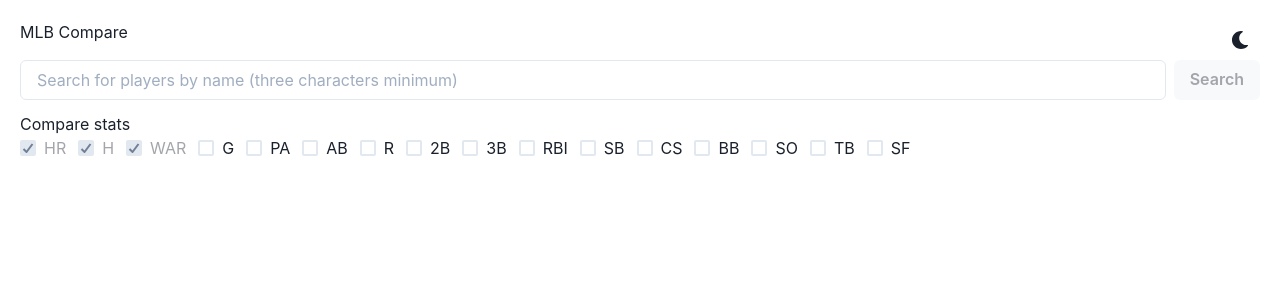
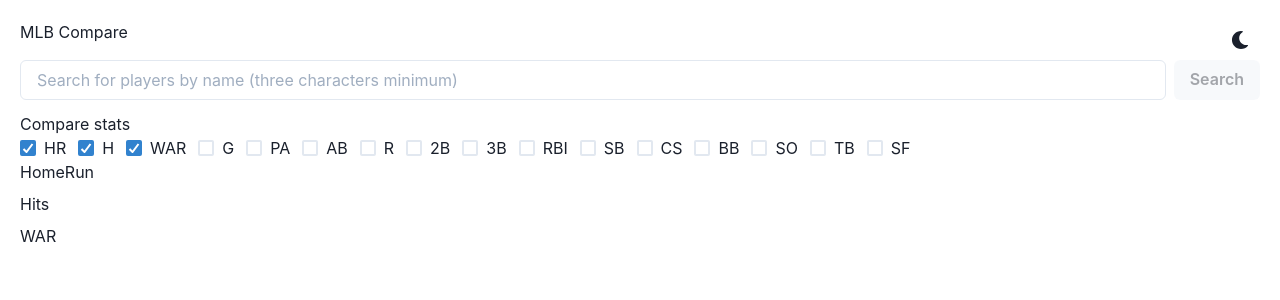
Before and after one commit to AndrewCutler/mlb-compare, a React (Create React App) app: page / in a window 1280 px wide. Shown: the top 300 px of the page. Built offline with nearby package versions, Linux system fonts and the light colour scheme.

Commit message:
map charts on stats

```diff
--- /dev/null
+++ b/src/Charts.tsx
@@ -0,0 +1,23 @@
+import { Box, Stack, Text } from '@chakra-ui/react';
+import { ReactElement } from 'react';
+import { useSelector } from 'react-redux';
+import Chart from './Chart';
+import { AppState, selectCheckedStats } from './store/slice';
+
+const Charts = (): ReactElement => {
+	const stats = useSelector(selectCheckedStats);
+	const { selections } = useSelector(AppState);
+
+	return (
+		<Stack>
+			{stats.map(({ Name }) => (
+				<Box key={Name}>
+					<Text>{Name}</Text>
+					<Chart stat={Name} playerData={selections} />
+				</Box>
+			))}
+		</Stack>
+	);
+};
+
+export default Charts;
--- a/src/Home.tsx
+++ b/src/Home.tsx
@@ -1,6 +1,7 @@
 import { Box } from '@chakra-ui/react';
 import { useSelector } from 'react-redux';
 import Chart from './Chart';
+import Charts from './Charts';
 import Search from './Search';
 import SearchResults from './SearchResults';
 import Stats from './Stats';
@@ -16,7 +17,8 @@
 			<Search />
 			<SearchResults />
 			<Stats />
-			<Chart stat='HomeRun' playerData={selections} />
+			<Charts />
+			{/* <Chart stat='HomeRun' playerData={selections} /> */}
 		</Box>
 	);
 };
--- a/src/Stats.tsx
+++ b/src/Stats.tsx
@@ -1,24 +1,28 @@
 import { Box, Checkbox, Text, Stack } from '@chakra-ui/react';
-import { useSelector } from 'react-redux';
-import { AppState } from './store/slice';
+import { useDispatch, useSelector } from 'react-redux';
+import { AppState, toggleStat } from './store/slice';
 
 const Stats = (): React.ReactElement => {
+	const dispatch = useDispatch();
+
 	const {
-		stats: { StatSelection: stats }
+		stats: { StatSelection: stats },
+		selections
 	} = useSelector(AppState);
 
 	const handleChange = (name: string): void => {
 		console.log(name);
+		dispatch(toggleStat(name));
 	};
 
 	return (
 		<Box>
 			<Text>Compare stats</Text>
 			<Stack spacing={[1, 3]} direction={['column', 'row']}>
-				{stats.map(({ IsDisabled, IsChecked, Name, Label }) => {
+				{stats.map(({ IsChecked, Name, Label }) => {
 					return (
 						<Checkbox
-							isDisabled={IsDisabled}
+							isDisabled={selections && selections.length > 0}
 							isChecked={IsChecked}
 							key={Name}
 							onChange={() => handleChange(Name)}
--- a/src/store/slice.ts
+++ b/src/store/slice.ts
@@ -53,7 +53,7 @@
     },
 });
 
-export const { setSearchResults, addSelection } = appSlice.actions;
+export const { setSearchResults, addSelection, toggleStat } = appSlice.actions;
 
 export const AppState = (state: IStore) => state.app;
 
```
